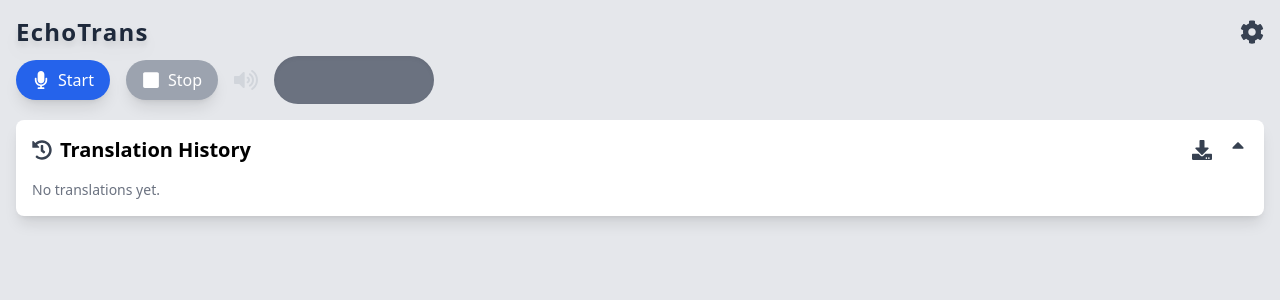
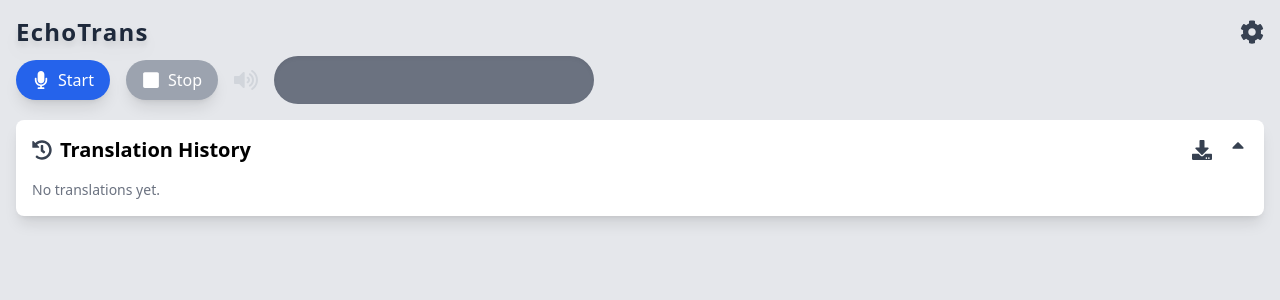
Before and after one commit to KentaroMorishita/echo-trans, a React (Vite) app: page / in a window 1280 px wide. Shown: the top 300 px of the page. Built offline with nearby package versions, Linux system fonts and the light colour scheme.

Commit message:
スタイル修正

```diff
--- a/src/components/AudioRecorder.tsx
+++ b/src/components/AudioRecorder.tsx
@@ -302,9 +302,8 @@ export const AudioRecorder: React.FC<AudioRecorderProps> = ({
   }
 
   return (
-    <div className="flex flex-row items-center gap-4">
+    <div className="flex flex-wrap items-center gap-4">
       {/* 録音コントロール */}
-      <div className="flex items-center gap-4">
       <button
         onClick={startRecording}
         disabled={isRecording}
@@ -331,7 +330,7 @@ export const AudioRecorder: React.FC<AudioRecorderProps> = ({
         <span className="font-medium">Stop</span>
       </button>
 
-        {/* VADの状態表示（アイコン版） */}
+      {/* VADの状態表示 */}
       <div>
         {isSpeaking ? (
           <FaVolumeUp className="text-blue-500 text-2xl" title="Speaking" />
@@ -343,11 +342,10 @@ export const AudioRecorder: React.FC<AudioRecorderProps> = ({
       {/* 波形描画用のキャンバス */}
       <canvas
         ref={canvasRef}
-          className="w-40 h-12 bg-gray-500 rounded-full shadow-inner"
+        className="w-80 h-12 bg-gray-500 rounded-full shadow-inner"
       />
-      </div>
 
-      {/* 録音した音声の再生 */}
+      {/* 最後に録音した音声の再生 */}
       {audioUrl && (
         <div>
           <audio controls src={audioUrl} />
```
Lines whose indentation alone changed are shown as unchanged.
